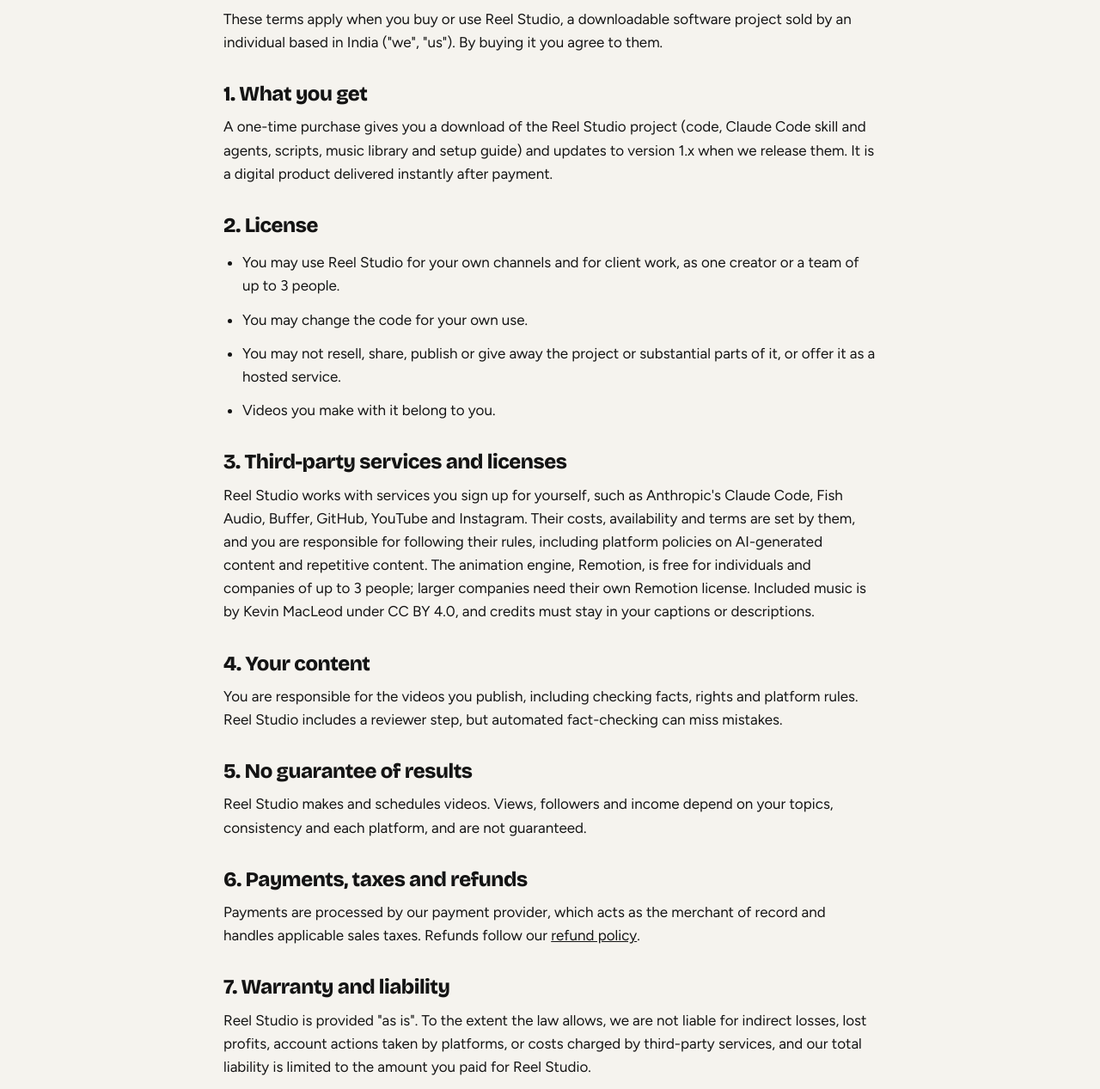
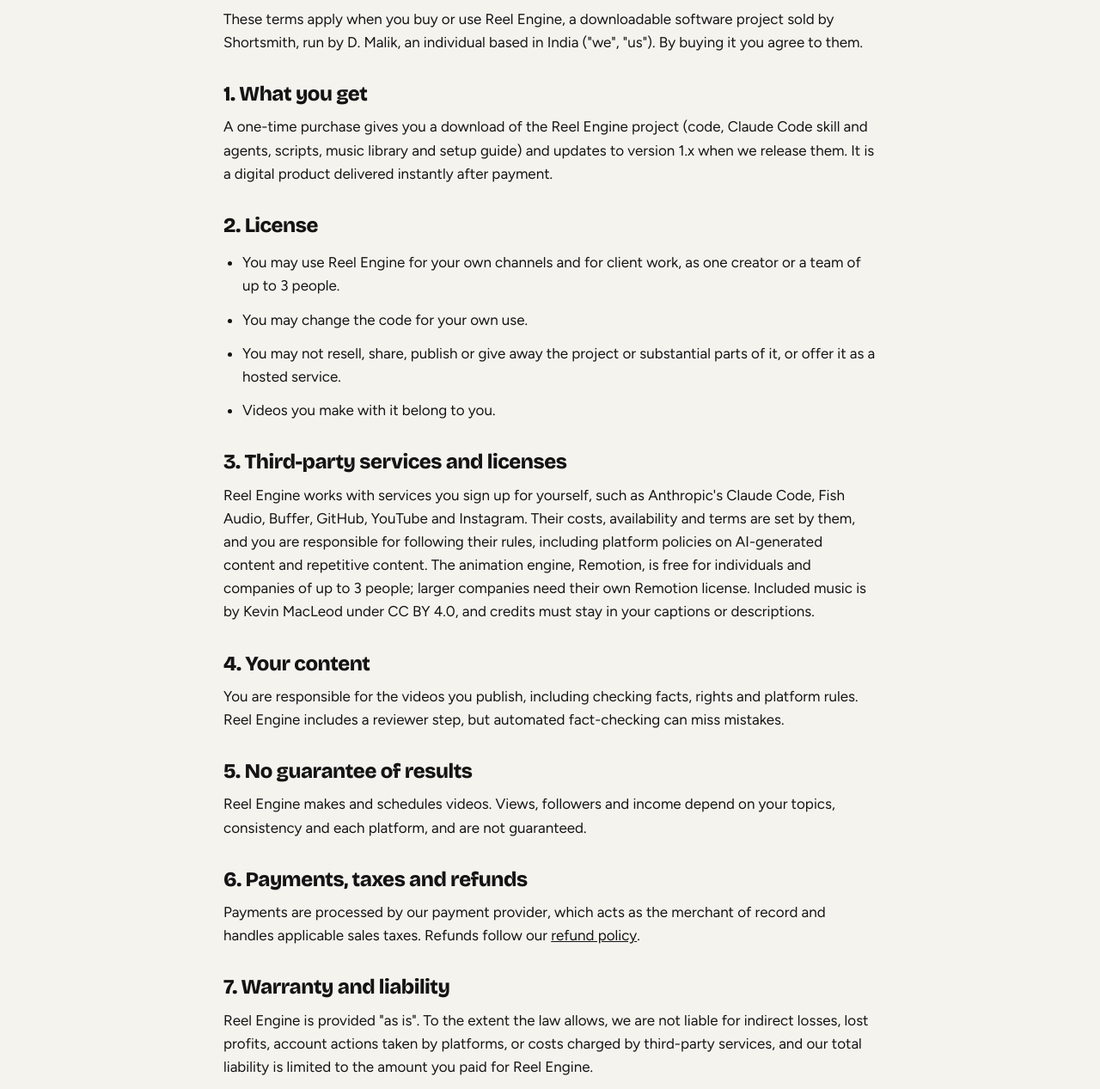
Before and after one commit to Dm-1324/Dm-1324.github.io, a plain HTML site: page terms.html in a window 1280 px wide. Shown: the part 214-1481 px from the top of the page at 86% size. Drawn offline with nearby package versions, Linux system fonts and the light colour scheme.

Commit message:
site: Shortsmith brand, contact

```diff
--- a/terms.html
+++ b/terms.html
@@ -3,45 +3,45 @@
 <head>
 <meta charset="utf-8">
 <meta name="viewport" content="width=device-width, initial-scale=1, viewport-fit=cover">
-<title>Terms of Service · Reel Studio</title>
+<title>Terms of Service · Shortsmith</title>
 <link rel="preconnect" href="https://fonts.googleapis.com">
 <link rel="stylesheet" href="https://fonts.googleapis.com/css2?family=Bricolage+Grotesque:opsz,wght@12..96,500;12..96,700;12..96,800&family=Figtree:wght@400;500;600&family=JetBrains+Mono:wght@500&display=swap">
 <link rel="stylesheet" href="style.css">
 </head>
 <body>
 <div class="wrap">
-  <div class="top"><a href="index.html">Reel Studio</a><nav><a href="index.html#pricing">Pricing</a><a href="terms.html">Terms</a><a href="privacy.html">Privacy</a><a href="refund.html">Refunds</a><a href="index.html#contact">Contact</a></nav></div>
+  <div class="top"><a href="index.html">Shortsmith</a><nav><a href="index.html#pricing">Pricing</a><a href="terms.html">Terms</a><a href="privacy.html">Privacy</a><a href="refund.html">Refunds</a><a href="index.html#contact">Contact</a></nav></div>
   <main class="doc">
     <h1>Terms of Service</h1>
     <p class="updated">Last updated: 27 October 2026</p>
 
-    <p>These terms apply when you buy or use Reel Studio, a downloadable software project sold by an individual based in India ("we", "us"). By buying it you agree to them.</p>
+    <p>These terms apply when you buy or use Reel Engine, a downloadable software project sold by Shortsmith, run by D. Malik, an individual based in India ("we", "us"). By buying it you agree to them.</p>
     <h2>1. What you get</h2>
-    <p>A one-time purchase gives you a download of the Reel Studio project (code, Claude Code skill and agents, scripts, music library and setup guide) and updates to version 1.x when we release them. It is a digital product delivered instantly after payment.</p>
+    <p>A one-time purchase gives you a download of the Reel Engine project (code, Claude Code skill and agents, scripts, music library and setup guide) and updates to version 1.x when we release them. It is a digital product delivered instantly after payment.</p>
     <h2>2. License</h2>
     <ul>
-      <li>You may use Reel Studio for your own channels and for client work, as one creator or a team of up to 3 people.</li>
+      <li>You may use Reel Engine for your own channels and for client work, as one creator or a team of up to 3 people.</li>
       <li>You may change the code for your own use.</li>
       <li>You may not resell, share, publish or give away the project or substantial parts of it, or offer it as a hosted service.</li>
       <li>Videos you make with it belong to you.</li>
     </ul>
     <h2>3. Third-party services and licenses</h2>
-    <p>Reel Studio works with services you sign up for yourself, such as Anthropic's Claude Code, Fish Audio, Buffer, GitHub, YouTube and Instagram. Their costs, availability and terms are set by them, and you are responsible for following their rules, including platform policies on AI-generated content and repetitive content. The animation engine, Remotion, is free for individuals and companies of up to 3 people; larger companies need their own Remotion license. Included music is by Kevin MacLeod under CC BY 4.0, and credits must stay in your captions or descriptions.</p>
+    <p>Reel Engine works with services you sign up for yourself, such as Anthropic's Claude Code, Fish Audio, Buffer, GitHub, YouTube and Instagram. Their costs, availability and terms are set by them, and you are responsible for following their rules, including platform policies on AI-generated content and repetitive content. The animation engine, Remotion, is free for individuals and companies of up to 3 people; larger companies need their own Remotion license. Included music is by Kevin MacLeod under CC BY 4.0, and credits must stay in your captions or descriptions.</p>
     <h2>4. Your content</h2>
-    <p>You are responsible for the videos you publish, including checking facts, rights and platform rules. Reel Studio includes a reviewer step, but automated fact-checking can miss mistakes.</p>
+    <p>You are responsible for the videos you publish, including checking facts, rights and platform rules. Reel Engine includes a reviewer step, but automated fact-checking can miss mistakes.</p>
     <h2>5. No guarantee of results</h2>
-    <p>Reel Studio makes and schedules videos. Views, followers and income depend on your topics, consistency and each platform, and are not guaranteed.</p>
+    <p>Reel Engine makes and schedules videos. Views, followers and income depend on your topics, consistency and each platform, and are not guaranteed.</p>
     <h2>6. Payments, taxes and refunds</h2>
     <p>Payments are processed by our payment provider, which acts as the merchant of record and handles applicable sales taxes. Refunds follow our <a href="refund.html">refund policy</a>.</p>
     <h2>7. Warranty and liability</h2>
-    <p>Reel Studio is provided "as is". To the extent the law allows, we are not liable for indirect losses, lost profits, account actions taken by platforms, or costs charged by third-party services, and our total liability is limited to the amount you paid for Reel Studio.</p>
+    <p>Reel Engine is provided "as is". To the extent the law allows, we are not liable for indirect losses, lost profits, account actions taken by platforms, or costs charged by third-party services, and our total liability is limited to the amount you paid for Reel Engine.</p>
     <h2>8. Changes and law</h2>
     <p>We may update these terms; the version on this page applies to new purchases. These terms are governed by the laws of India.</p>
     <h2>9. Contact</h2>
-    <p>See the <a href="index.html#contact">contact section</a>.</p>
+    <p>Email <a href="mailto:reelstudio.helpdesk@gmail.com">reelstudio.helpdesk@gmail.com</a>.</p>
 
   </main>
-  <footer><span>© 2026 Reel Studio · India</span><nav><a href="terms.html">Terms</a><a href="privacy.html">Privacy</a><a href="refund.html">Refunds</a><a href="index.html#contact">Contact</a></nav></footer>
+  <footer><span>© 2026 Shortsmith · operated by D. Malik, India</span><nav><a href="terms.html">Terms</a><a href="privacy.html">Privacy</a><a href="refund.html">Refunds</a><a href="mailto:reelstudio.helpdesk@gmail.com">reelstudio.helpdesk@gmail.com</a></nav></footer>
 </div>
 </body>
 </html>
```
